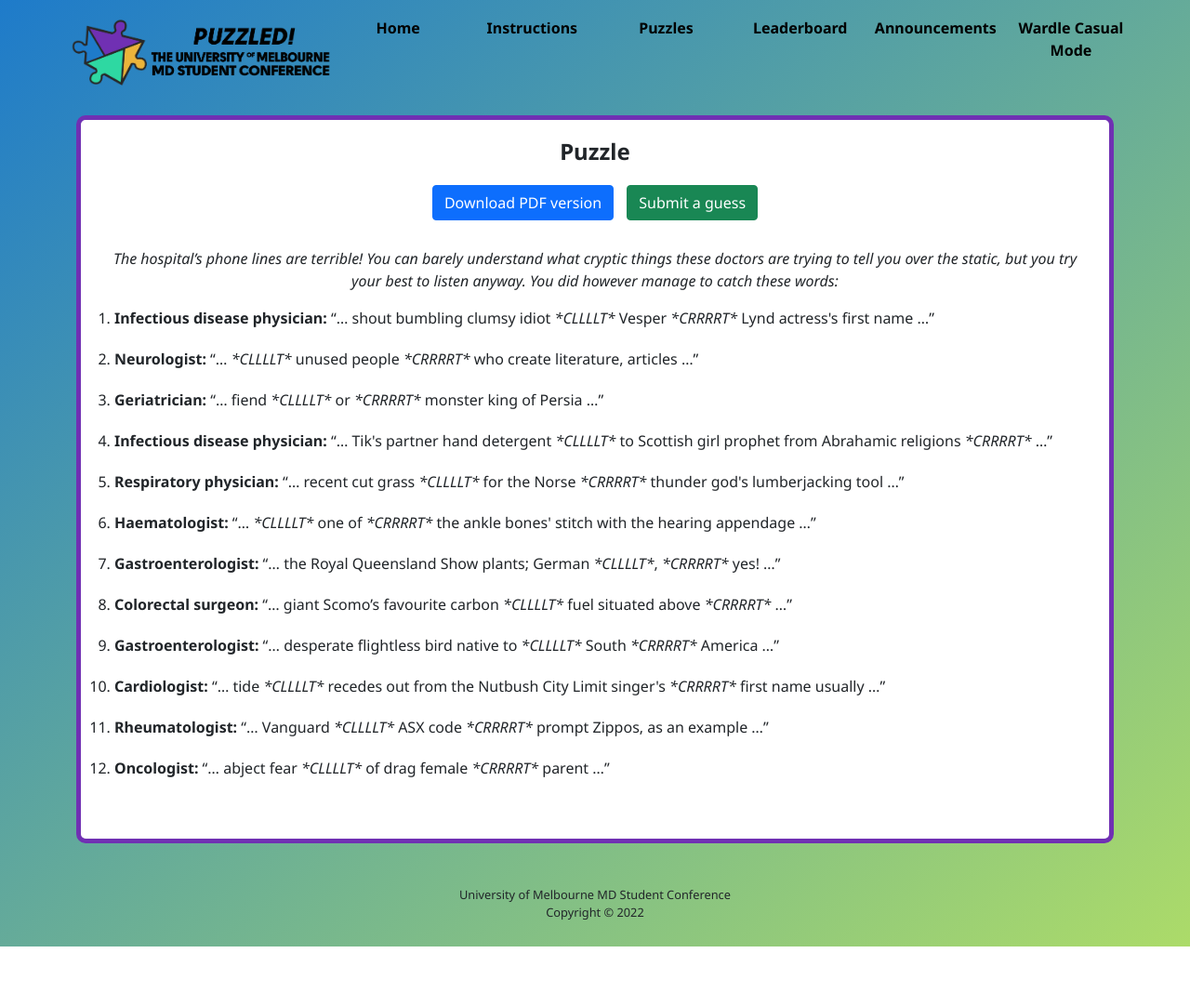
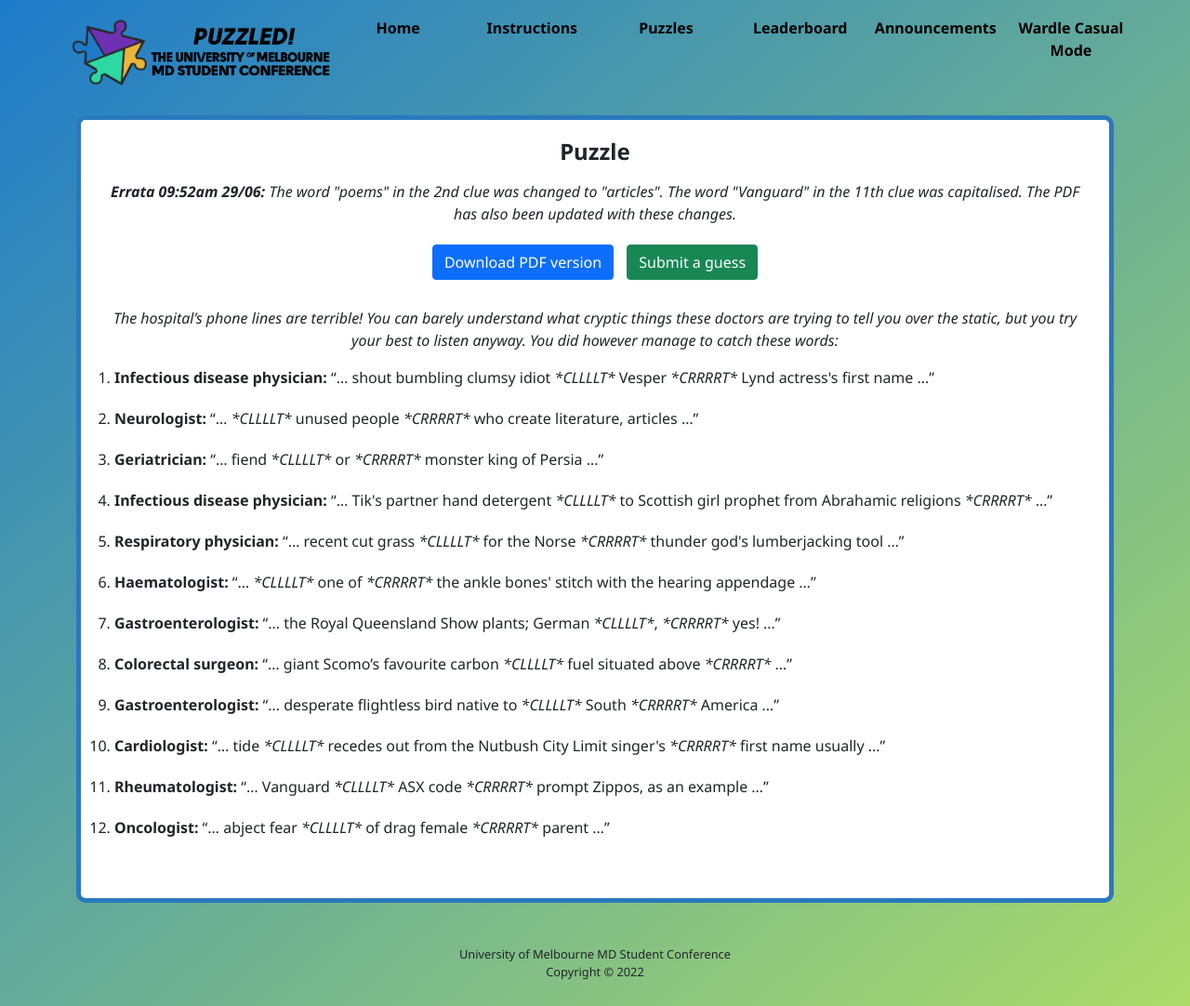
Before and after one commit to AllenZPGu/MDSCPuzzles, a Django app: template MDSCProj/MDSCApp/templates/MDSCApp/puzzlePages/puzzle3.html in a window 1280 px wide. Shown: the whole page at 93% size. Before the commit the page ends 1018 px from the top, so only its background shows below. Run offline with Django 3.2, Linux system fonts and the light colour scheme; the template is opened without the code that fills it, so the values that code supplies are empty; some libraries are stand-ins or nearby versions.

Commit message:
issued errata

```diff
--- a/MDSCProj/MDSCApp/templates/MDSCApp/puzzlePages/puzzle2.html
+++ b/MDSCProj/MDSCApp/templates/MDSCApp/puzzlePages/puzzle2.html
@@ -6,7 +6,7 @@
 {% block content %}
 
 
-<div class="container inner-container">
+<div class="container inner-container" style="border-color: #235c4a;">
   <center>
     <h4>Puzzle {{puzInfo.puzId}}</h4>
     <h2 style="margin-bottom: 1rem">{{puzInfo.title}}</h2>
--- a/MDSCProj/MDSCApp/templates/MDSCApp/puzzlePages/puzzle3.html
+++ b/MDSCProj/MDSCApp/templates/MDSCApp/puzzlePages/puzzle3.html
@@ -5,13 +5,15 @@
 
 {% block content %}
 
-<div class="container inner-container">
+<div class="container inner-container" style="border-color: #2a79bd;">
   <center>
     <h4>Puzzle {{puzInfo.puzId}}</h4>
     <h2 style="margin-bottom: 1rem">{{puzInfo.title}}</h2>
+    <p class="flavourtext"><b>Errata 09:52am 29/06:</b> The word "poems" in the 2nd clue was changed to "articles". The word "Vanguard" in the 11th clue was capitalised. The PDF has also been updated with these changes.</p>
     <a class="btn btn-primary" href="/pdf/3/" target="_blank" style="margin: 5px;">Download PDF version</a>
     <a class="btn btn-success" href="/solve/3/" style="margin: 5px;">Submit a guess</a>
     <br>
+
     <br>
     <p class="flavourtext">
       The hospital’s phone lines are terrible! You can barely understand what cryptic things these doctors are trying to tell you over the static, but you try your best to listen anyway. You did however manage to catch these words:
```
